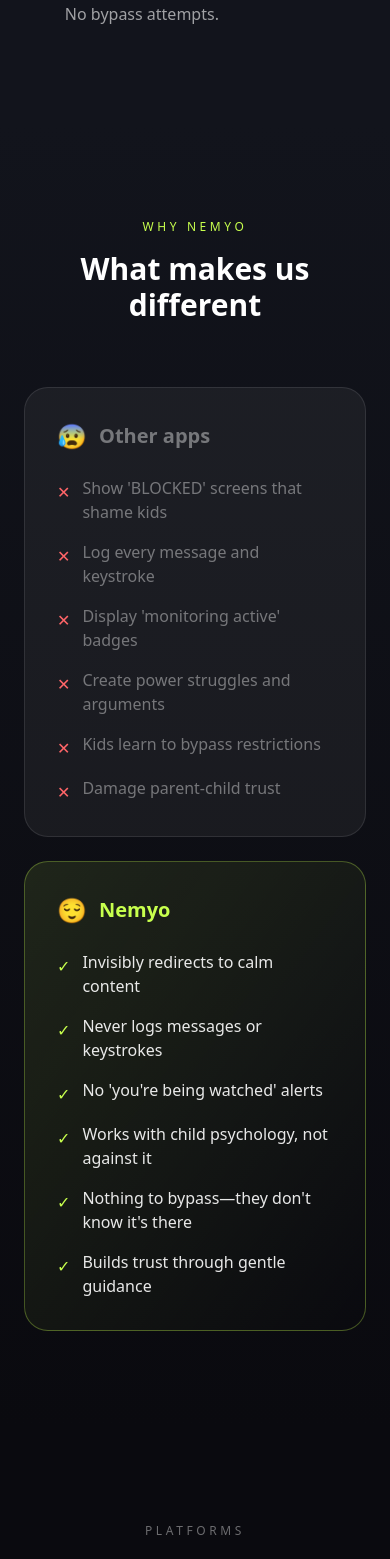
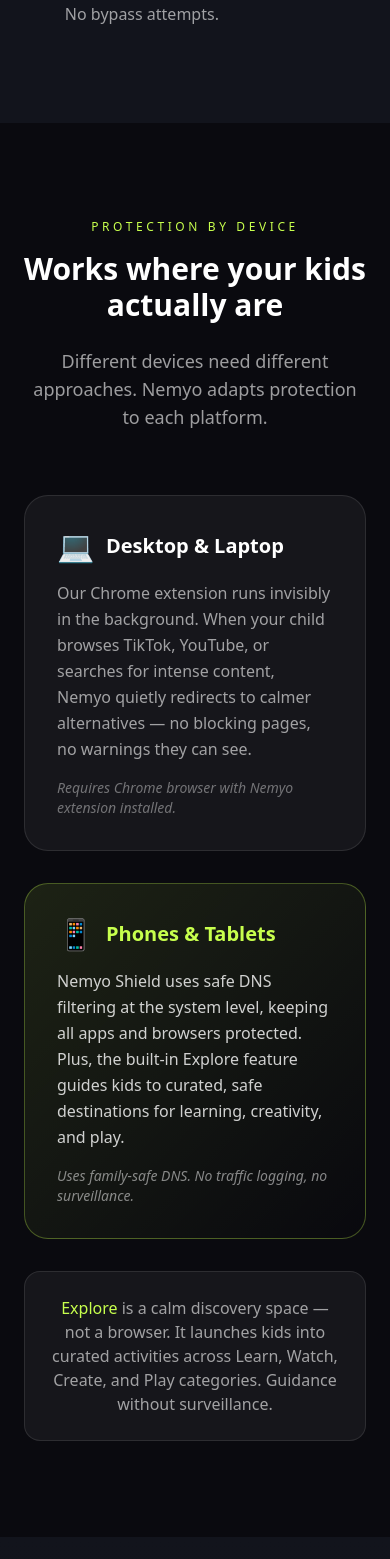
Before and after one commit to PlastyPesa/nemyo-landing, a Next.js app: page / in a window 390 px wide. Shown: the part 3000-4559 px from the top of the page. Built offline with nearby package versions, Linux system fonts and the light colour scheme.

Commit message:
Add Protection by Device section explaining Desktop vs Mobile

```diff
--- a/src/app/page.tsx
+++ b/src/app/page.tsx
@@ -181,6 +181,57 @@
         </div>
       </section>
 
+      {/* Protection by Device */}
+      <section className="py-24 px-6 bg-[#0A0A0F]">
+        <div className="max-w-6xl mx-auto">
+          <div className="text-center mb-16">
+            <span className="text-xs uppercase tracking-[0.3em] text-[#C7FF4D] mb-4 block">Protection by Device</span>
+            <h2 className="text-3xl md:text-5xl font-bold mb-6">
+              Works where your kids actually are
+            </h2>
+            <p className="text-lg text-white/60 max-w-2xl mx-auto">
+              Different devices need different approaches. Nemyo adapts protection to each platform.
+            </p>
+          </div>
+
+          <div className="grid md:grid-cols-2 gap-8">
+            {/* Desktop */}
+            <div className="p-8 bg-white/5 border border-white/10 rounded-3xl">
+              <div className="flex items-center gap-3 mb-4">
+                <span className="text-3xl">💻</span>
+                <h3 className="text-xl font-semibold">Desktop &amp; Laptop</h3>
+              </div>
+              <p className="text-white/60 leading-relaxed mb-4">
+                Our Chrome extension runs invisibly in the background. When your child browses TikTok, YouTube, or searches for intense content, Nemyo quietly redirects to calmer alternatives — no blocking pages, no warnings they can see.
+              </p>
+              <p className="text-sm text-white/40 italic">
+                Requires Chrome browser with Nemyo extension installed.
+              </p>
+            </div>
+
+            {/* Mobile */}
+            <div className="p-8 bg-gradient-to-br from-[#C7FF4D]/10 to-transparent border border-[#C7FF4D]/30 rounded-3xl">
+              <div className="flex items-center gap-3 mb-4">
+                <span className="text-3xl">📱</span>
+                <h3 className="text-xl font-semibold text-[#C7FF4D]">Phones &amp; Tablets</h3>
+              </div>
+              <p className="text-white/80 leading-relaxed mb-4">
+                Nemyo Shield uses safe DNS filtering at the system level, keeping all apps and browsers protected. Plus, the built-in Explore feature guides kids to curated, safe destinations for learning, creativity, and play.
+              </p>
+              <p className="text-sm text-white/50 italic">
+                Uses family-safe DNS. No traffic logging, no surveillance.
+              </p>
+            </div>
+          </div>
+
+          <div className="mt-8 p-6 bg-white/5 border border-white/10 rounded-2xl text-center">
+            <p className="text-white/60">
+              <span className="text-[#C7FF4D] font-medium">Explore</span> is a calm discovery space — not a browser. It launches kids into curated activities across Learn, Watch, Create, and Play categories. Guidance without surveillance.
+            </p>
+          </div>
+        </div>
+      </section>
+
       {/* Why Nemyo */}
       <section id="why" className="py-24 px-6 bg-gradient-to-b from-[#12141C] to-[#0A0A0F]">
         <div className="max-w-6xl mx-auto">
```
